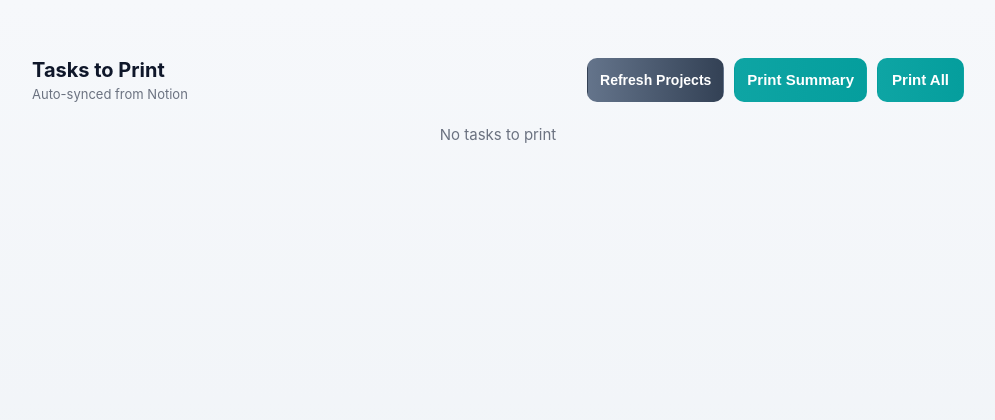
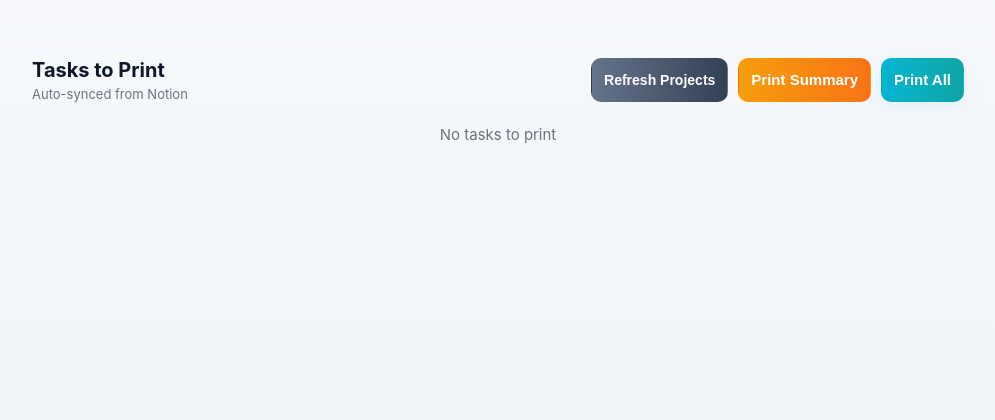
Before and after one commit to szycic/sc-task-receipts, a FastAPI app: page / in a window 1280 px wide. Shown: the top 420 px of the page, without its empty margins (142-1137 px from the left). Run offline with FastAPI, Linux system fonts and the light colour scheme; data that the repository does not hold is empty; parts of the project's set-up code (start-up, migrations or seed data) failed here and were passed over.

Commit message:
Change "Print Summary" and "Print All" buttons style

```diff
--- a/src/sc_task_receipts/static/style.css
+++ b/src/sc_task_receipts/static/style.css
@@ -171,7 +171,12 @@ button.btn{display:inline-flex}
 #done:hover{filter:brightness(.98)}
 
 /* Print Summary button — match primary .btn styling so it appears like Print All */
-#print-summary{background:linear-gradient(90deg,var(--accent),var(--accent-600));color:#fff;padding:10px 12px;border-color:transparent}
+#print-summary{background:linear-gradient(90deg,#f59e0b,#f97316);color:#fff;padding:10px 12px;border-color:transparent;box-shadow:none}
+#print-summary:hover{filter:brightness(0.96)}
+
+/* Make Print All visually distinct (teal -> blue gradient) */
+#print-all{background:linear-gradient(90deg,#06b6d4,#0ea5a4);color:#fff;padding:10px 12px;border-color:transparent;box-shadow:0 6px 18px rgba(6,182,212,0.08)}
+#print-all:hover{filter:brightness(0.98)}
 
 /* Ensure small screens can wrap header controls without overflow */
 @media (max-width:520px){
```
